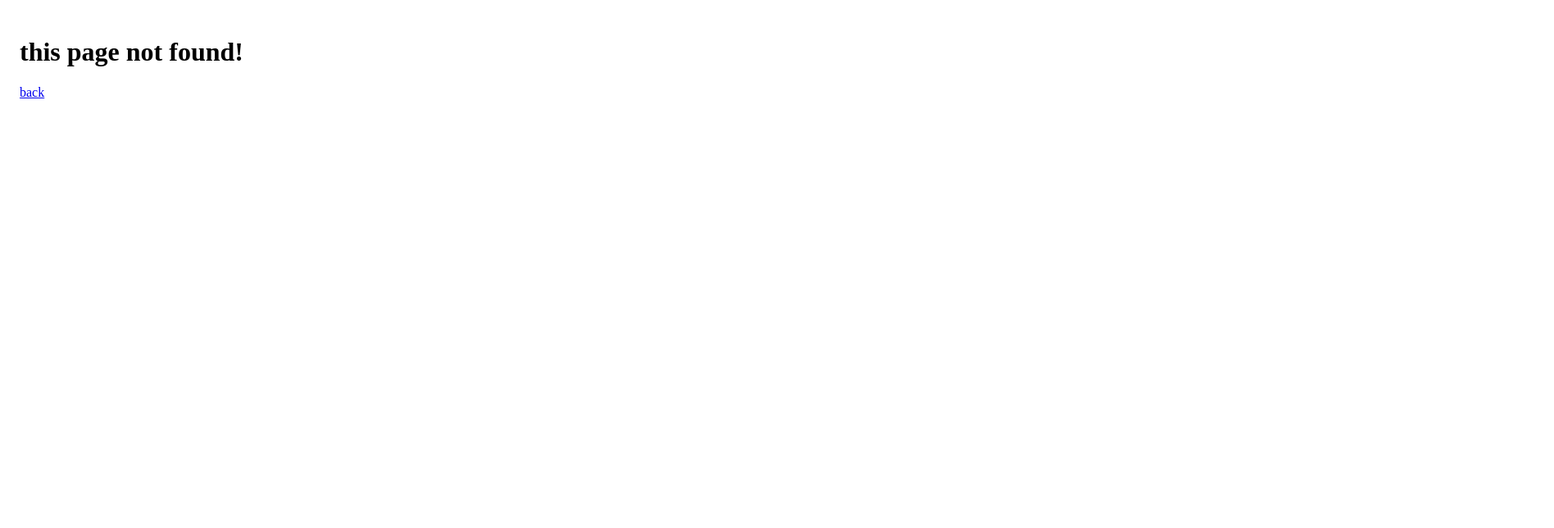
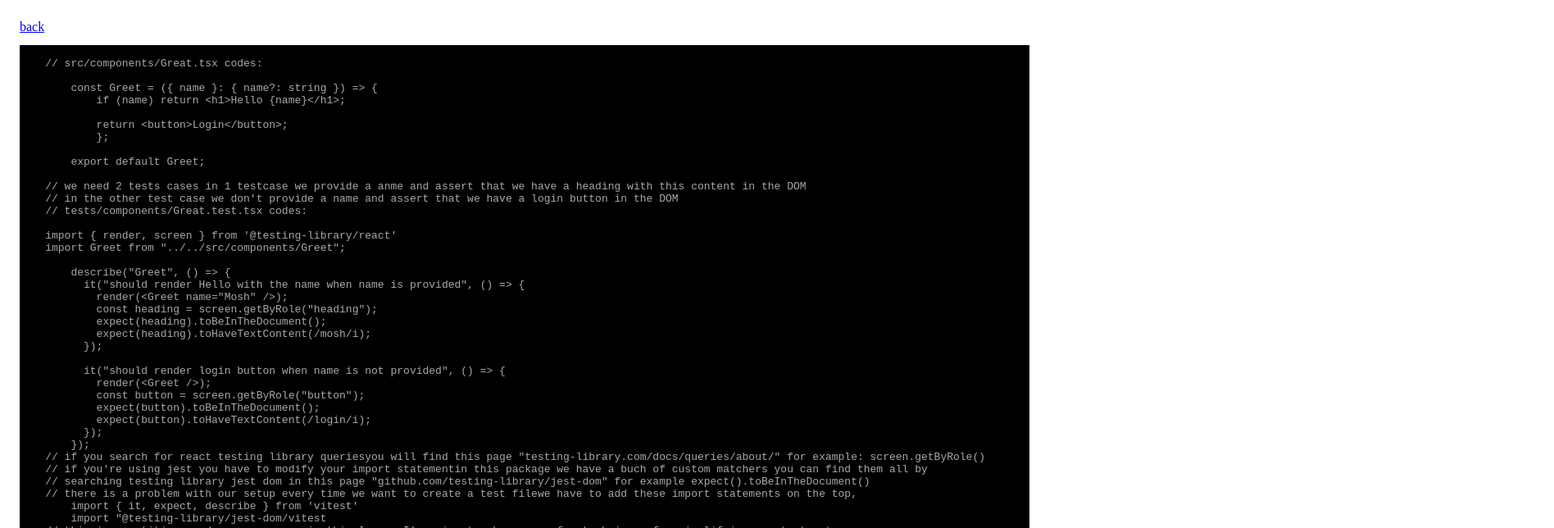
Before and after one commit to arefmaghdam/review-of-react-testing, a Next.js app: page /components/react-testing/testing-rendering in a window 1280 px wide. Before the commit this address had no page. Shown: the top 644 px of the page at 82% size, 1896 px wide, since content can reach past the window. Built offline with nearby package versions, Linux system fonts and the light colour scheme.

Commit message:
feat: review of react testing library simplifying test setup

```diff
--- a/pages/components/react-testing-provider.jsx
+++ b/pages/components/react-testing-provider.jsx
@@ -9,6 +9,9 @@ const ReactTestingProvider = () => {
         <h3>React Testing Library</h3>
         <Link href="/components/react-testing/introduction">introduction</Link>
         <Link href="/components/react-testing/setting-up">setting-up</Link>
+        <Link href="/components/react-testing/testing-rendering">
+          testing-rendering
+        </Link>
       </div>
       <div>
         <h3>Enzyme</h3>
--- /dev/null
+++ b/pages/components/react-testing/testing-rendering.tsx
@@ -0,0 +1,87 @@
+import React from "react";
+import styles from "../../../styles/Home.module.css";
+import Link from "next/link";
+import CodePreview from "../code-preview";
+
+const TestingRendering = () => {
+  return (
+    <div className={styles.subPages}>
+      <Link href="/">back</Link>
+      <CodePreview
+        imgURL=""
+        content={`
+    // src/components/Great.tsx codes:
+
+        const Greet = ({ name }: { name?: string }) => {
+            if (name) return <h1>Hello {name}</h1>;
+
+            return <button>Login</button>;
+            };
+
+        export default Greet;
+
+    // we need 2 tests cases in 1 testcase we provide a anme and assert that we have a heading with this content in the DOM
+    // in the other test case we don't provide a name and assert that we have a login button in the DOM
+    // tests/components/Great.test.tsx codes:
+
+    import { render, screen } from '@testing-library/react'
+    import Greet from "../../src/components/Greet";
+
+        describe("Greet", () => {
+          it("should render Hello with the name when name is provided", () => {
+            render(<Greet name="Mosh" />);
+            const heading = screen.getByRole("heading");
+            expect(heading).toBeInTheDocument();
+            expect(heading).toHaveTextContent(/mosh/i);
+          });
+
+          it("should render login button when name is not provided", () => {
+            render(<Greet />);
+            const button = screen.getByRole("button");
+            expect(button).toBeInTheDocument();
+            expect(button).toHaveTextContent(/login/i);
+          });
+        });
+    // if you search for react testing library queriesyou will find this page "testing-library.com/docs/queries/about/" for example: screen.getByRole()
+    // if you're using jest you have to modify your import statementin this package we have a buch of custom matchers you can find them all by
+    // searching testing library jest dom in this page "github.com/testing-library/jest-dom" for example expect().toBeInTheDocument()
+    // there is a problem with our setup every time we want to create a test filewe have to add these import statements on the top,
+        import { it, expect, describe } from 'vitest'
+        import "@testing-library/jest-dom/vitest
+    // this is repetitive  and conversome so in this lesson I'm going to show you a few techniques for simplifying our test setup
+    // first we don't have to imporrt these functions from vitest in every single test file, we can go to our vitest configuration file and turn on globals
+    // so let's go to vitest.config.ts file:
+        test: {
+            environment: "jsdom",
+            globals: true
+        }
+    // now we can remove the import { it, expect, describe } from 'vitest' statement
+    // now here we get a bunch of compilation errorsfrom the typescript compiler on decribe word and expect word
+    // to fix this issue we have to go to our typescript configuration file which is tsconfig.json, here in the compiler options object
+    // we add a new property:
+        {
+            "CompilerOptions": {
+                "types": ["vitest/globals"],
+            }
+        }
+    // now the error should go away, there you go if this doesn't happen on your machine bring up the command pallet
+    // and search for TypeScript: Reload Project so hat was the first improvement
+    // now the second improvement again we don't want to import this : import "@testing-library/jest-dom/vitest in every test file to get access to these custom matchers
+    // so let's go to our tests folder here we add a new file called setup.ts, tests/setup.ts codes:
+        import "@testing-library/jest-dom/vitest
+    // next we go to our vitest configuration file (vitest.config.ts) and refrence our setup file:
+        test: {
+            environment: "jsdom",
+            globals: true,
+            setupFiles: "tests/setup.ts"
+        }
+    // this setup file is run before each test file, its useful for configuring our testing environment, now because we have changed our vitest configuration file we have to go back to the terminal, stop this processand run our tests again:
+        npm run test:ui
+
+        `}
+      />
+    </div>
+  );
+};
+
+export default TestingRendering;
```
